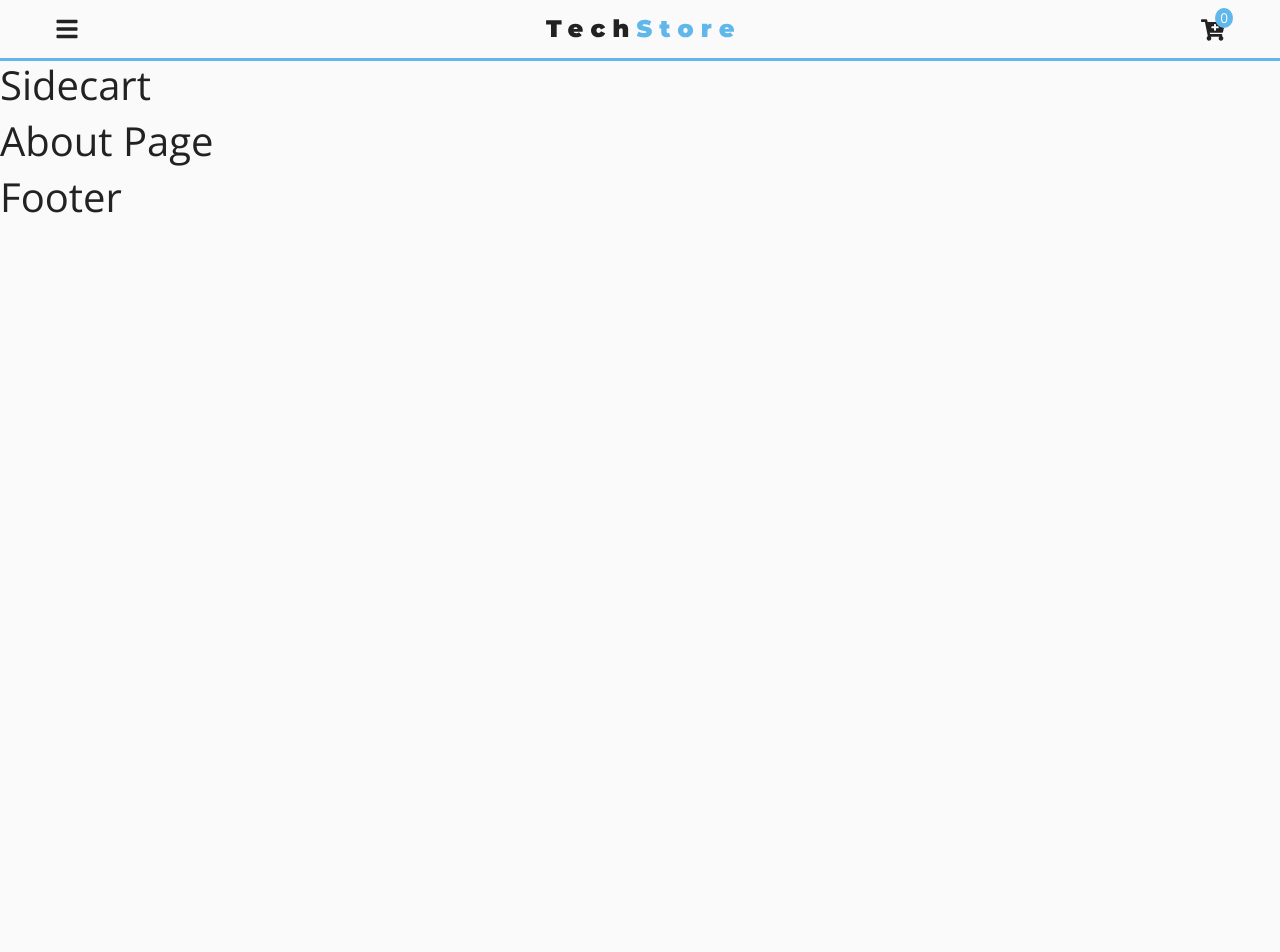
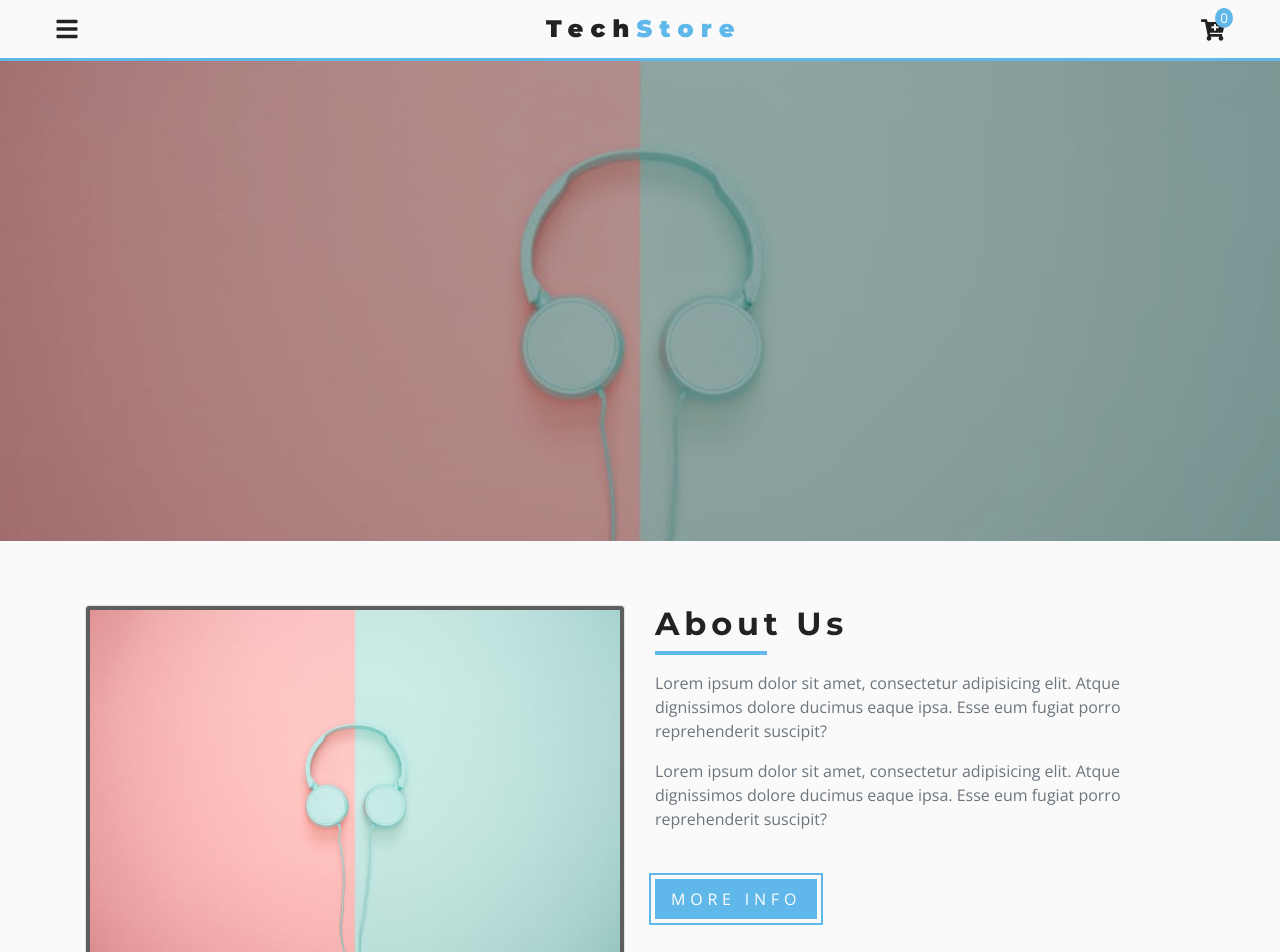
Before and after one commit to koylyakandriy/TechStore, a React (Create React App) app: page /about in a window 1280 px wide. Shown: the top 952 px of the page. Before the commit the page ends 800 px from the top, so only its background shows below. Built offline with nearby package versions, Linux system fonts and the light colour scheme.

Commit message:
about page

```diff
--- a/src/App.css
+++ b/src/App.css
@@ -27,3 +27,23 @@ body {
   background: var(--mainGrey);
   color: var(--mainBlack);
 }
+
+.main-link {
+  padding: 0.5rem 1rem;
+  background: var(--primaryColor);
+  color: var(--mainWhite);
+  display: inline-block;
+  text-transform: uppercase;
+  letter-spacing: var(--mainSpacing);
+  outline: 2px solid var(--primaryColor);
+  outline-offset: 4px;
+  border: none;
+  transition: var(--mainTransition);
+}
+
+.main-link:hover {
+  background: var(--darkGrey);
+  text-decoration: none;
+  color: var(--primaryColor);
+  outline-color: var(--darkGrey);
+}
--- /dev/null
+++ b/src/components/AboutPage/Info.js
@@ -0,0 +1,45 @@
+import React from "react";
+
+import Title from "../Title";
+import aboutBcg from "../../images/aboutBcg.jpeg";
+
+const Info = () => {
+  return (
+    <section className="py-5">
+      <div className="container">
+        <div className="row">
+          <div className="col-10 mx-auto col-md-6 my-3">
+            <img
+              className="img-fluid img-thumbnail"
+              src={aboutBcg}
+              alt="about background"
+              style={{ background: "var(--darkGrey)" }}
+            />
+          </div>
+          <div className="col-10 mx-auto col-md-6 my-3">
+            <Title title="about us" />
+            <p className="text-lead text-muted my-3">
+              Lorem ipsum dolor sit amet, consectetur adipisicing elit. Atque
+              dignissimos dolore ducimus eaque ipsa. Esse eum fugiat porro
+              reprehenderit suscipit?
+            </p>
+            <p className="text-lead text-muted my-3">
+              Lorem ipsum dolor sit amet, consectetur adipisicing elit. Atque
+              dignissimos dolore ducimus eaque ipsa. Esse eum fugiat porro
+              reprehenderit suscipit?
+            </p>
+            <button
+              className="main-link"
+              type="button"
+              style={{ marginTop: "2rem" }}
+            >
+              more info
+            </button>
+          </div>
+        </div>
+      </div>
+    </section>
+  );
+};
+
+export default Info;
--- /dev/null
+++ b/src/components/Hero.js
@@ -0,0 +1,39 @@
+import React from "react";
+import styled from "styled-components";
+
+import mainBcg from "../images/mainBcg.jpeg";
+
+const Hero = ({ img, title, max, children }) => {
+  return (
+    <HeroWrapper max={max} img={img}>
+      <div className="banner">
+        <h1 className="title">{title}</h1>
+        {children}
+      </div>
+    </HeroWrapper>
+  );
+};
+
+const HeroWrapper = styled.div`
+  text-align: center;
+  display: flex;
+  align-items: center;
+  justify-content: center;
+  min-height: ${props => (props.max ? "100vh" : "60vh")};
+  color: var(--mainWhite);
+  background: linear-gradient(var(--primaryRGBA), var(--primaryRGBA)),
+    url(${props => props.img}) center/cover no-repeat;
+  .title {
+    padding-top: 2rem;
+    font-size: 3.5rem;
+    text-shadow: 4px 4px 2px rgba(0, 0, 0, 0.3);
+    text-transform: uppercase;
+    letter-spacing: var(--mainSpacing);
+  }
+`;
+
+Hero.defaultProps = {
+  img: mainBcg
+};
+
+export default Hero;
--- a/src/components/Navbar.js
+++ b/src/components/Navbar.js
@@ -37,6 +37,7 @@ const NavWrapper = styled.nav`
   padding: 1rem 1.5rem;
   background: var(--mainGrey);
   border-bottom: 3px solid var(--primaryColor);
+  z-index: 1;
   .nav-center {
     display: flex;
     align-items: center;
--- a/src/components/Sidebar.js
+++ b/src/components/Sidebar.js
@@ -31,7 +31,7 @@ const Sidebar = () => {
 
 const SideWrapper = styled.nav`
   position: fixed;
-  top: 61px;
+  top: 60px;
   left: 0;
   width: 100%;
   height: 100%;
--- a/src/components/Sidecart.js
+++ b/src/components/Sidecart.js
@@ -1,11 +1,36 @@
-import React from 'react';
+import React, { useContext } from "react";
+import styled from "styled-components";
+
+import { ProductContext } from "../context/context";
 
 const Sidecart = () => {
+  const values = useContext(ProductContext);
+  const {
+    state: { cartOpen, cart },
+    closeCart
+  } = values;
+
   return (
-    <>
-      <h1>Sidecart</h1>
-    </>
+    <CartWrapper show={cartOpen} onClick={closeCart}>
+      <h1>cart items</h1>
+    </CartWrapper>
   );
 };
 
+const CartWrapper = styled.div`
+  position: fixed;
+  top: 60px;
+  right: 0;
+  width: 100%;
+  height: 100%;
+  background: var(--mainGrey);
+  z-index: 1;
+  transform: ${props => (props.show ? "translateX(0)" : "translateX(100%)")};
+  border-left: 4px solid var(--primaryColor);
+  transition: var(--mainTransition);
+  @media (min-width: 576px) {
+    width: 20rem;
+  }
+`;
+
 export default Sidecart;
--- /dev/null
+++ b/src/components/Title.js
@@ -0,0 +1,25 @@
+import React from "react";
+import styled from "styled-components";
+
+const Title = ({ title, center }) => {
+  return (
+    <TitleWrapper className="row" center={center}>
+      <div className="col">
+        <h2 className="text-title">{title}</h2>
+        <div className="title-underline" />
+      </div>
+    </TitleWrapper>
+  );
+};
+
+const TitleWrapper = styled.div`
+  text-align: ${props => (props.center ? "center" : "left")};
+  .title-underline {
+    height: 0.25rem;
+    width: 7rem;
+    background: var(--primaryColor);
+    margin: ${props => (props.center ? "0 auto" : "0")};
+  }
+`;
+
+export default Title;
--- a/src/context/context.js
+++ b/src/context/context.js
@@ -8,7 +8,8 @@ const ProductProvider = ({ children }) => {
     sidebarOpen: false,
     cartOpen: false,
     cartItems: 0,
-    links: linkData
+    links: linkData,
+    cart: []
   });
 
   const handleSidebar = () => {
--- a/src/pages/AboutPage.js
+++ b/src/pages/AboutPage.js
@@ -1,9 +1,14 @@
 import React from "react";
+
+import Info from "../components/AboutPage/Info";
+import Hero from "../components/Hero";
+import aboutBcg from "../images/aboutBcg.jpeg";
 
 const AboutPage = () => {
   return (
     <>
-      <h1> About Page</h1>
+      <Hero img={aboutBcg}/>
+      <Info />
     </>
   );
 };
--- a/src/pages/DefaultPage.js
+++ b/src/pages/DefaultPage.js
@@ -1,9 +1,18 @@
-import React from 'react';
+import React from "react";
+import { Link } from "react-router-dom";
+
+import Hero from "../components/Hero";
+import defaultBcg from "../images/defaultBcg.jpeg";
 
 const DefaultPage = () => {
   return (
     <>
-      <h1>Default Page</h1>
+      <Hero img={defaultBcg} title="404" max="true">
+        <h2 className="text-uppercase">page not found</h2>
+        <Link className="main-link" to="/" style={{ marginTop: "2rem" }}>
+          return home
+        </Link>
+      </Hero>
     </>
   );
 };
--- a/src/pages/HomePage.js
+++ b/src/pages/HomePage.js
@@ -1,15 +1,16 @@
-import React, { useContext } from "react";
-import { ProductProvider, ProductContext } from "../context/context";
+import React from "react";
+import { Link } from "react-router-dom";
+
+import Hero from "../components/Hero";
 
 const HomePage = () => {
-  const values = useContext(ProductContext);
-  console.log("stateFromHomePage:", values);
   return (
     <>
-      <ProductProvider>
-        <h3 onClick={values.handleSidebar}>Hello</h3>
-      </ProductProvider>
-      <h1>Home Page</h1>
+      <Hero title="awesome gadgets" max="true">
+        <Link className="main-link" to="/products" style={{ margin: "2rem" }}>
+          Our products
+        </Link>
+      </Hero>
     </>
   );
 };
```
